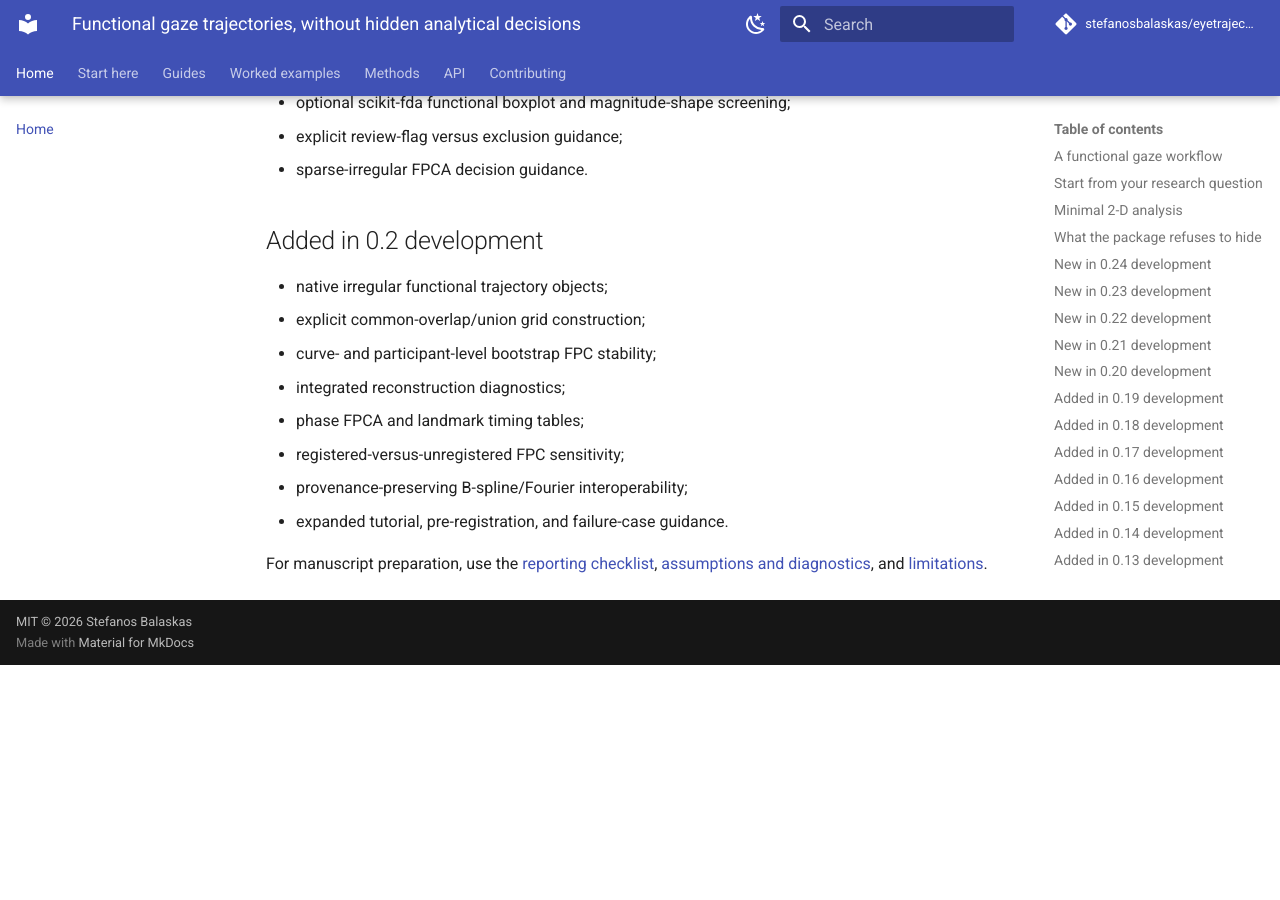
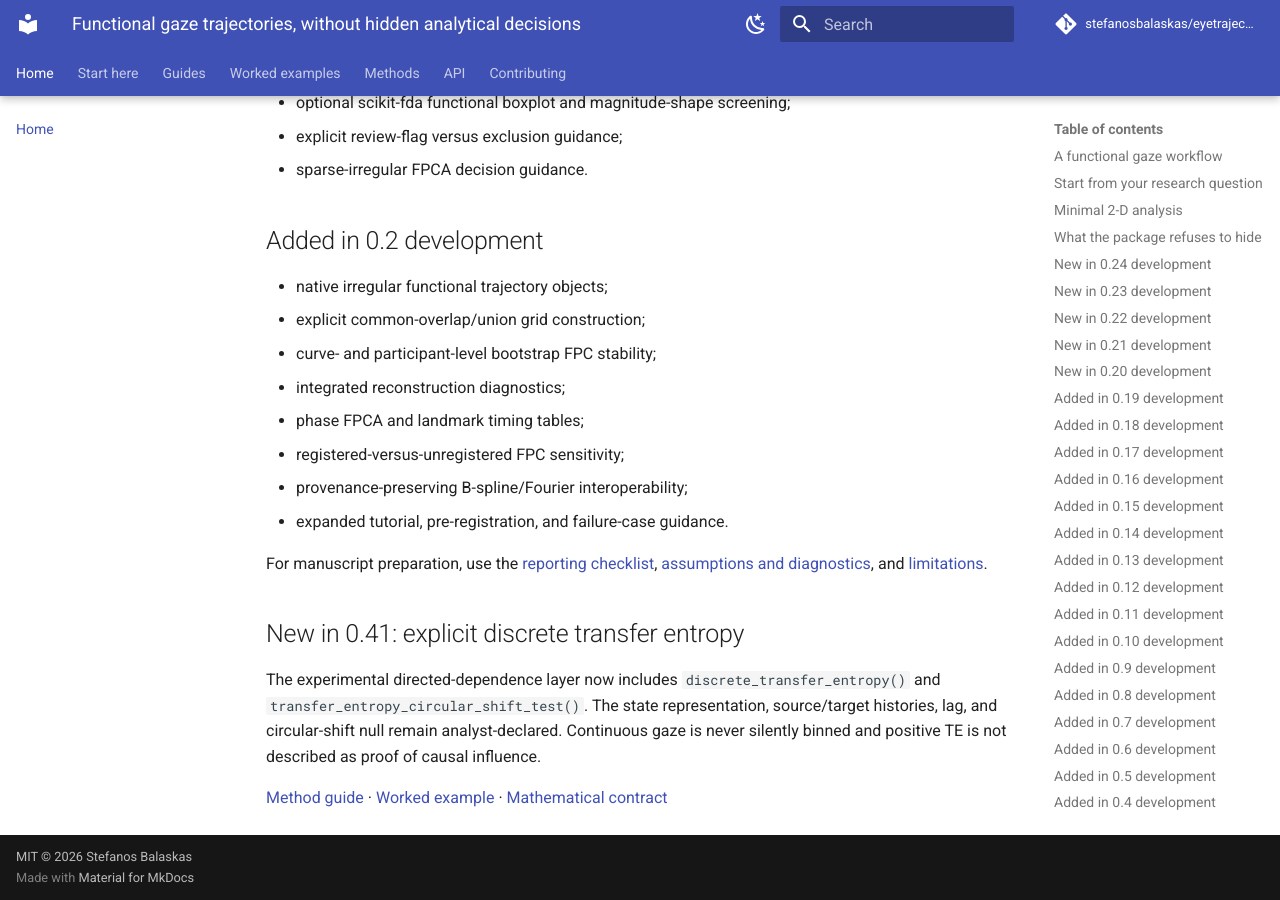
Before and after one commit to stefanosbalaskas/eyetrajectoriespy, an MkDocs documentation site: the page built from docs/index.md, in a window 1280 px wide and 900 px high, scrolled down 14160 px. Built offline with MkDocs 1.6.1 and Material for MkDocs 9.7.7, drawn with Linux system fonts in a browser that asks for light colours; comment, search, counter and statistics services are not loaded; before the commit the page ends 14825 px from its top, so only the background shows below that.

Commit message:
Add transfer entropy to site home

```diff
--- a/docs/index.md
+++ b/docs/index.md
@@ -477,3 +477,15 @@
 - expanded tutorial, pre-registration, and failure-case guidance.
 
 For manuscript preparation, use the [reporting checklist](methods/reporting.md), [assumptions and diagnostics](methods/assumptions.md), and [limitations](methods/limitations.md).
+
+## New in 0.41: explicit discrete transfer entropy
+
+The experimental directed-dependence layer now includes
+`discrete_transfer_entropy()` and `transfer_entropy_circular_shift_test()`.
+The state representation, source/target histories, lag, and circular-shift null
+remain analyst-declared. Continuous gaze is never silently binned and positive
+TE is not described as proof of causal influence.
+
+[Method guide](methods/transfer-entropy.md) ·
+[Worked example](examples/transfer-entropy.md) ·
+[Mathematical contract](methods/mathematical-reference.md#discrete-transfer-entropy)
```
